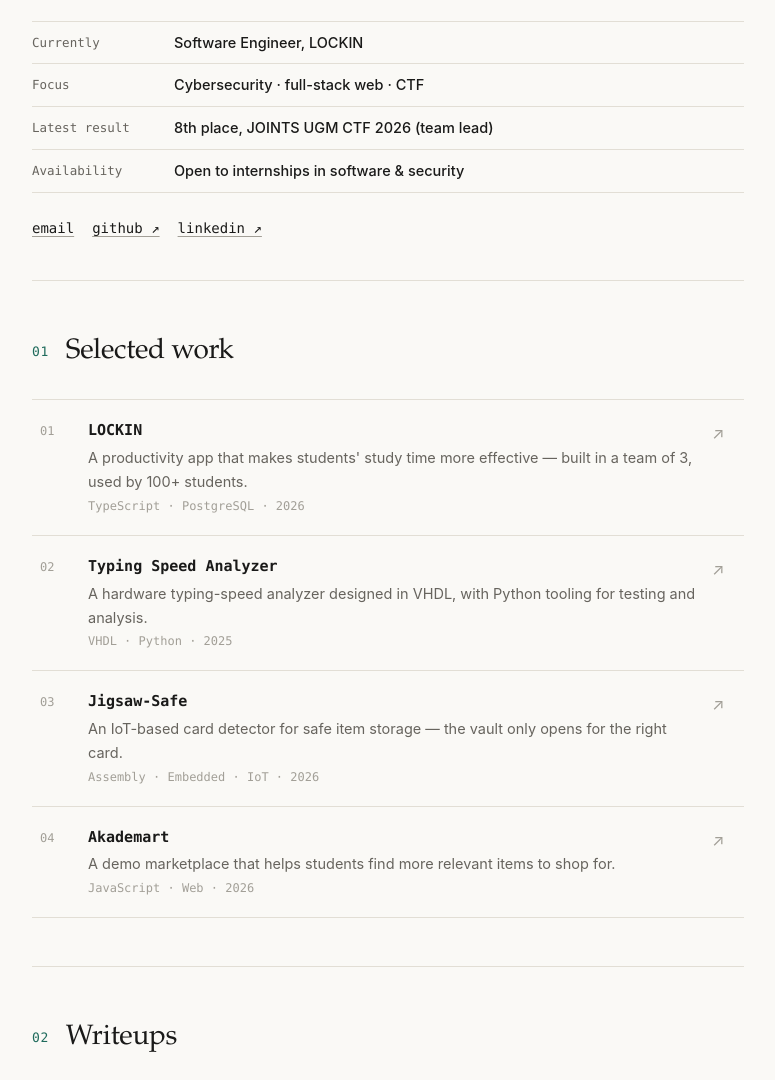
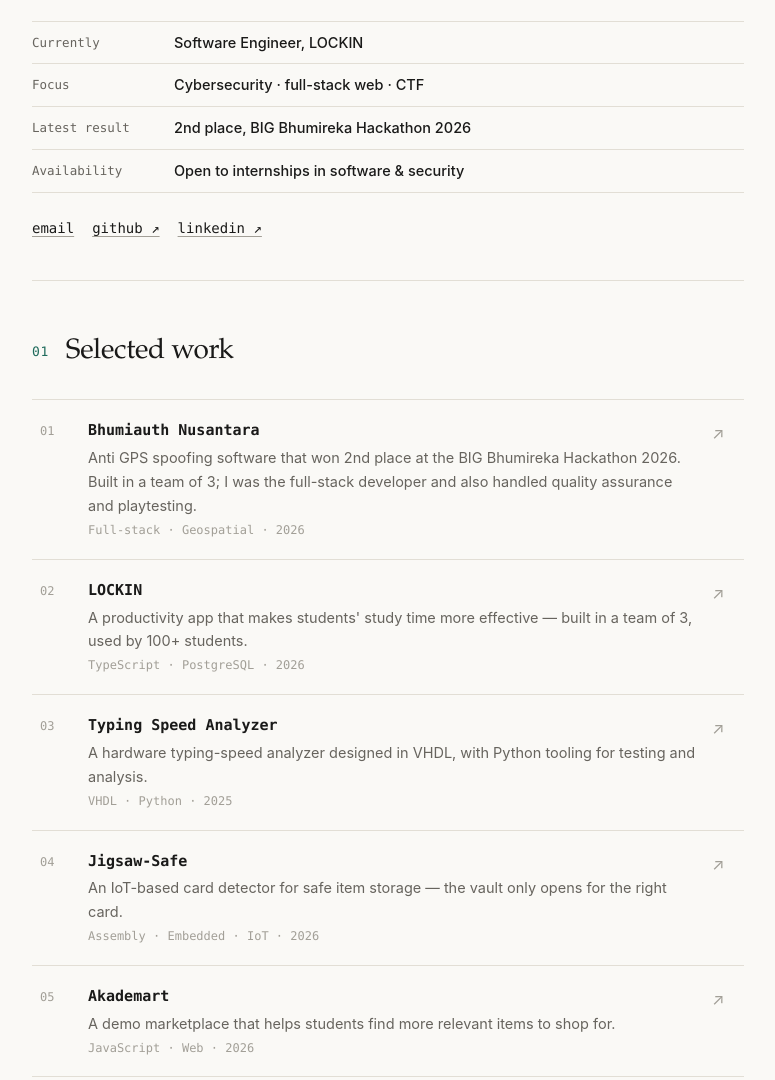
Before and after one commit to Gorga-code/Portfolio, a plain HTML site: page index.html in a window 1280 px wide. Shown: the part 399-1479 px from the top of the page, without its empty margins (252-1027 px from the left). Drawn offline with Linux system fonts and the light colour scheme; no server answers.

Commit message:
Add BIG Bhumireka Hackathon 2nd place and Bhumiauth Nusantara project
Co-Authored-By: Claude Opus 5.5 <noreply@anthropic.com>

```diff
--- a/index.html
+++ b/index.html
@@ -44,7 +44,7 @@
         <ul class="facts">
           <li><span>Currently</span><strong>Software Engineer, LOCKIN</strong></li>
           <li><span>Focus</span><strong>Cybersecurity · full-stack web · CTF</strong></li>
-          <li><span>Latest result</span><strong>8th place, JOINTS UGM CTF 2026 (team lead)</strong></li>
+          <li><span>Latest result</span><strong>2nd place, BIG Bhumireka Hackathon 2026</strong></li>
           <li><span>Availability</span><strong>Open to internships in software &amp; security</strong></li>
         </ul>
         <p class="links">
@@ -60,8 +60,19 @@
       <h2><span class="num">01</span> Selected work</h2>
       <ol class="projects">
         <li>
+          <a href="https://github.com/Ferdyano01/Bhumiauthnusantara" target="_blank" rel="noopener">
+            <span class="idx">01</span>
+            <span class="body">
+              <span class="title">Bhumiauth Nusantara</span>
+              <span class="desc">Anti GPS spoofing software that won 2nd place at the BIG Bhumireka Hackathon 2026. Built in a team of 3; I was the full-stack developer and also handled quality assurance and playtesting.</span>
+              <span class="stack">Full-stack · Geospatial · 2026</span>
+            </span>
+            <span class="arrow" aria-hidden="true">↗</span>
+          </a>
+        </li>
+        <li>
           <a href="https://github.com/Gorga-code/LOCKIN" target="_blank" rel="noopener">
-            <span class="idx">01</span>
+            <span class="idx">02</span>
             <span class="body">
               <span class="title">LOCKIN</span>
               <span class="desc">A productivity app that makes students' study time more effective — built in a team of 3, used by 100+ students.</span>
@@ -72,7 +83,7 @@
         </li>
         <li>
           <a href="https://github.com/Dimar-I-T/Typing-Speed-Analyzer" target="_blank" rel="noopener">
-            <span class="idx">02</span>
+            <span class="idx">03</span>
             <span class="body">
               <span class="title">Typing Speed Analyzer</span>
               <span class="desc">A hardware typing-speed analyzer designed in VHDL, with Python tooling for testing and analysis.</span>
@@ -83,7 +94,7 @@
         </li>
         <li>
           <a href="https://github.com/Asassinoooo/Jigsaw-Safe" target="_blank" rel="noopener">
-            <span class="idx">03</span>
+            <span class="idx">04</span>
             <span class="body">
               <span class="title">Jigsaw-Safe</span>
               <span class="desc">An IoT-based card detector for safe item storage — the vault only opens for the right card.</span>
@@ -94,7 +105,7 @@
         </li>
         <li>
           <a href="https://github.com/cosmicdust00/Akademart" target="_blank" rel="noopener">
-            <span class="idx">04</span>
+            <span class="idx">05</span>
             <span class="body">
               <span class="title">Akademart</span>
               <span class="desc">A demo marketplace that helps students find more relevant items to shop for.</span>
@@ -169,6 +180,14 @@
         <li>
           <p class="when">2026</p>
           <div>
+            <h3>2nd Place · BIG Bhumireka Hackathon Competition</h3>
+            <p>Held by Badan Informasi Geospasial (BIG), competing as team <strong>Bhumiauth Nusantara</strong> (3 people).
+              We built anti GPS spoofing software; I was the full-stack developer and also handled quality assurance and playtesting.</p>
+          </div>
+        </li>
+        <li>
+          <p class="when">2026</p>
+          <div>
             <h3>8th Place · JOINTS UGM CTF Competition</h3>
             <p>Held by Universitas Gadjah Mada, playing as team <strong>Otniellovevoli</strong>. Led the team as captain — organizing members, splitting challenges by each person's strengths,
               and coordinating strategy during the competition to finish 8th overall.</p>
```
